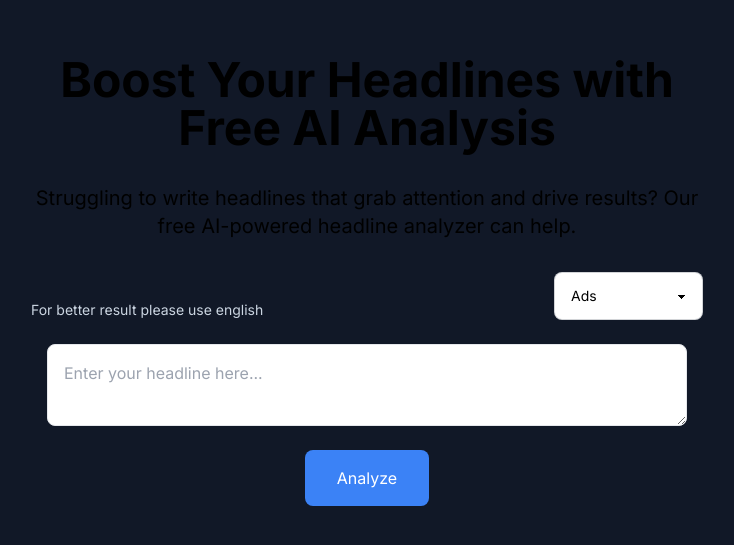
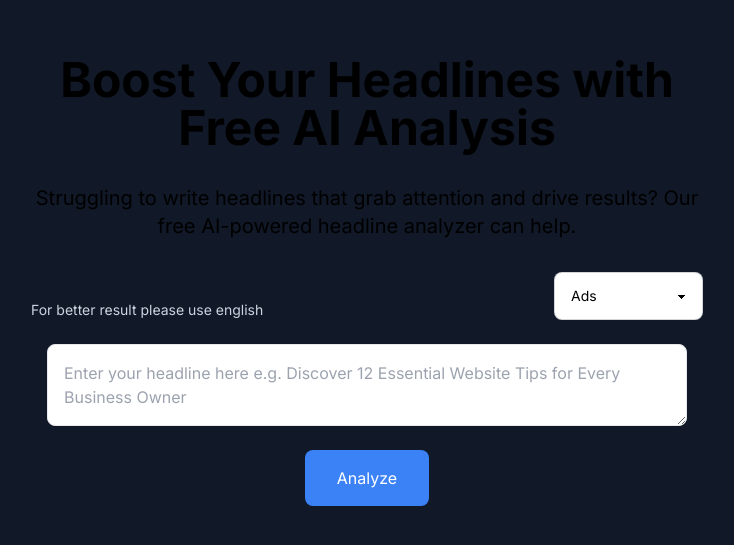
Before and after one commit to mctn6/headline-analyzer-ai, a Next.js app: page / in a window 1280 px wide. Shown: the part 119-664 px from the top of the page, without its empty margins (273-1007 px from the left). Built offline with nearby package versions, Linux system fonts and the light colour scheme.

Commit message:
Update page.tsx

```diff
--- a/src/app/page.tsx
+++ b/src/app/page.tsx
@@ -76,7 +76,7 @@ export default function Home() {
       <textarea
         className="w-3/4 md:w-1/2 p-4 mb-6 border rounded-lg focus:outline-none focus:ring-2 focus:ring-blue-500"
         rows={2}
-        placeholder="Enter your headline here..."
+        placeholder="Enter your headline here e.g. Discover 12 Essential Website Tips for Every Business Owner"
         value={inputText}
         onChange={(e) => setInputText(e.target.value)}
       />
```
